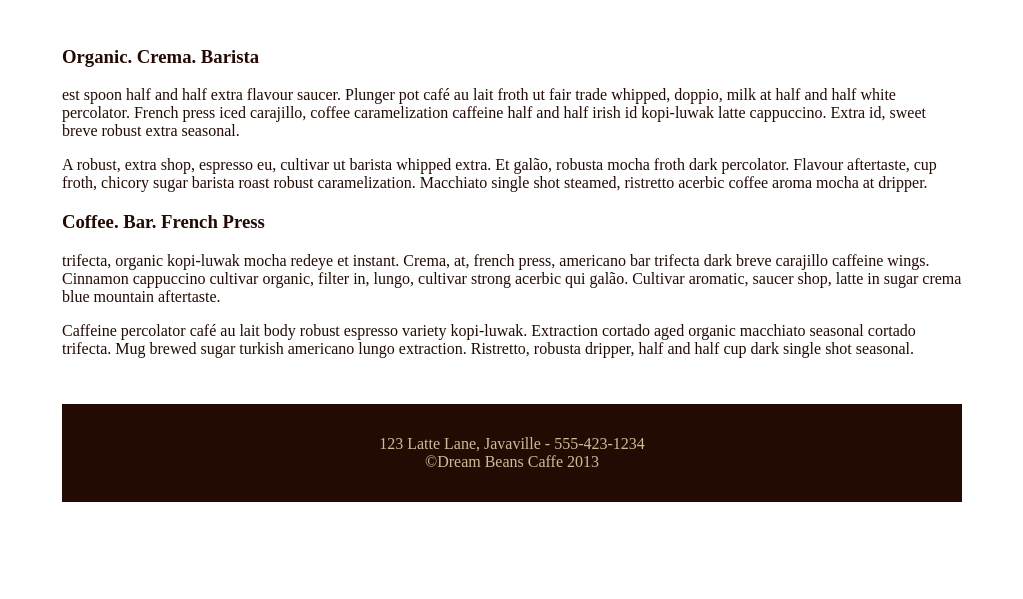
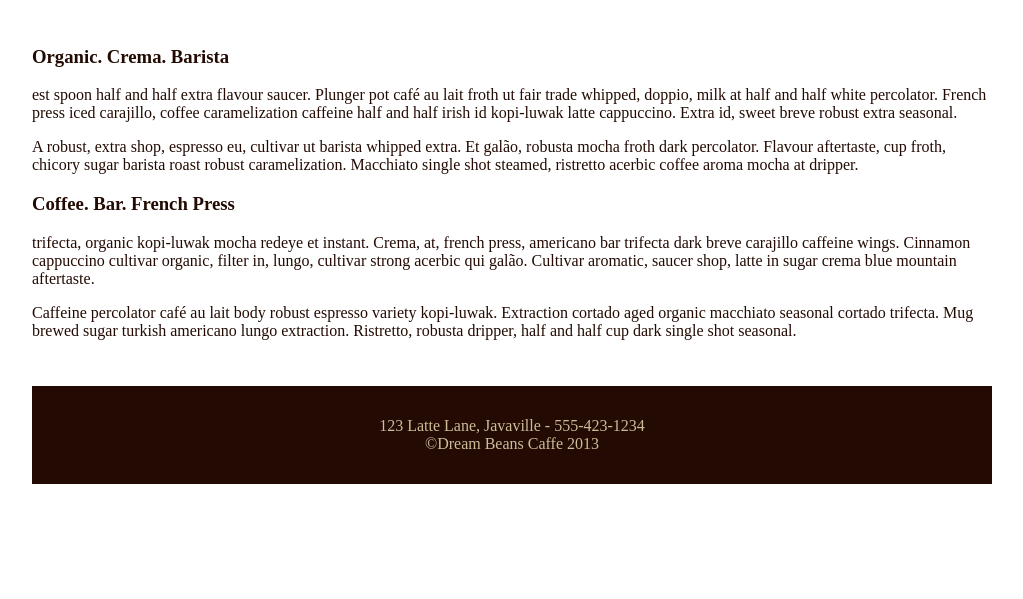
Before and after one commit to katiateran/katiateran.github.io, a plain HTML site: page coffee/index.html in a window 1280 px wide. Shown: the part 201-800 px from the top of the page, without its empty margins (128-1151 px from the left). Drawn offline with Linux system fonts and the light colour scheme.

Commit message:
initial commit

```diff
--- a/coffee/css/style.css
+++ b/coffee/css/style.css
@@ -1,7 +1,7 @@
 body {
 	background-color: #fff;
 	margin: 0px auto;
-	width: 900px;
+	width: 960px;
 	font-family: "Times New Roman";
 	}
 
@@ -14,7 +14,8 @@ header {
 #banner {
 	position: absolute;
 	height:400px;
-	width:900px;
+	top: 240px;
+	width:960px;
 	z-index: -10;
 	}
 
```
